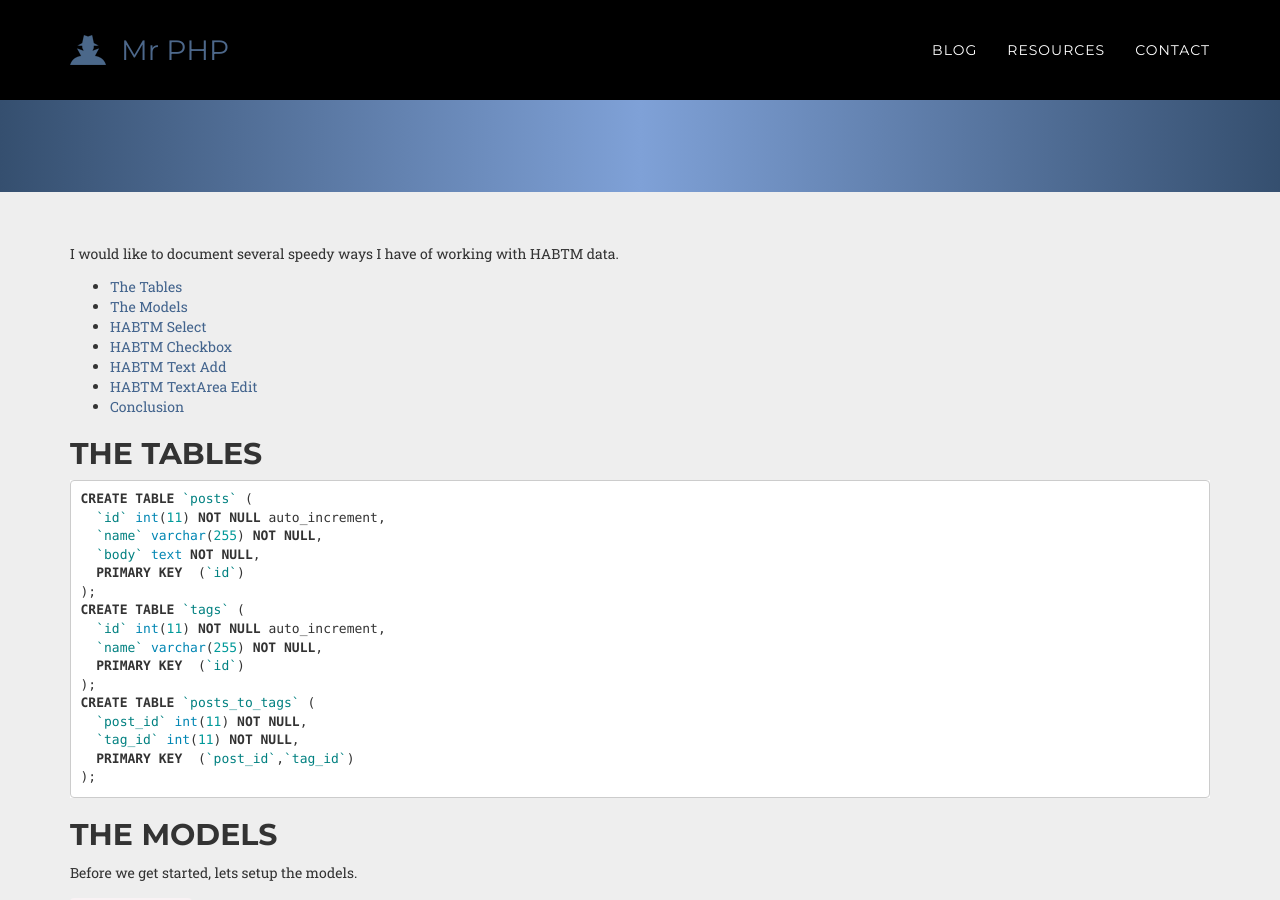
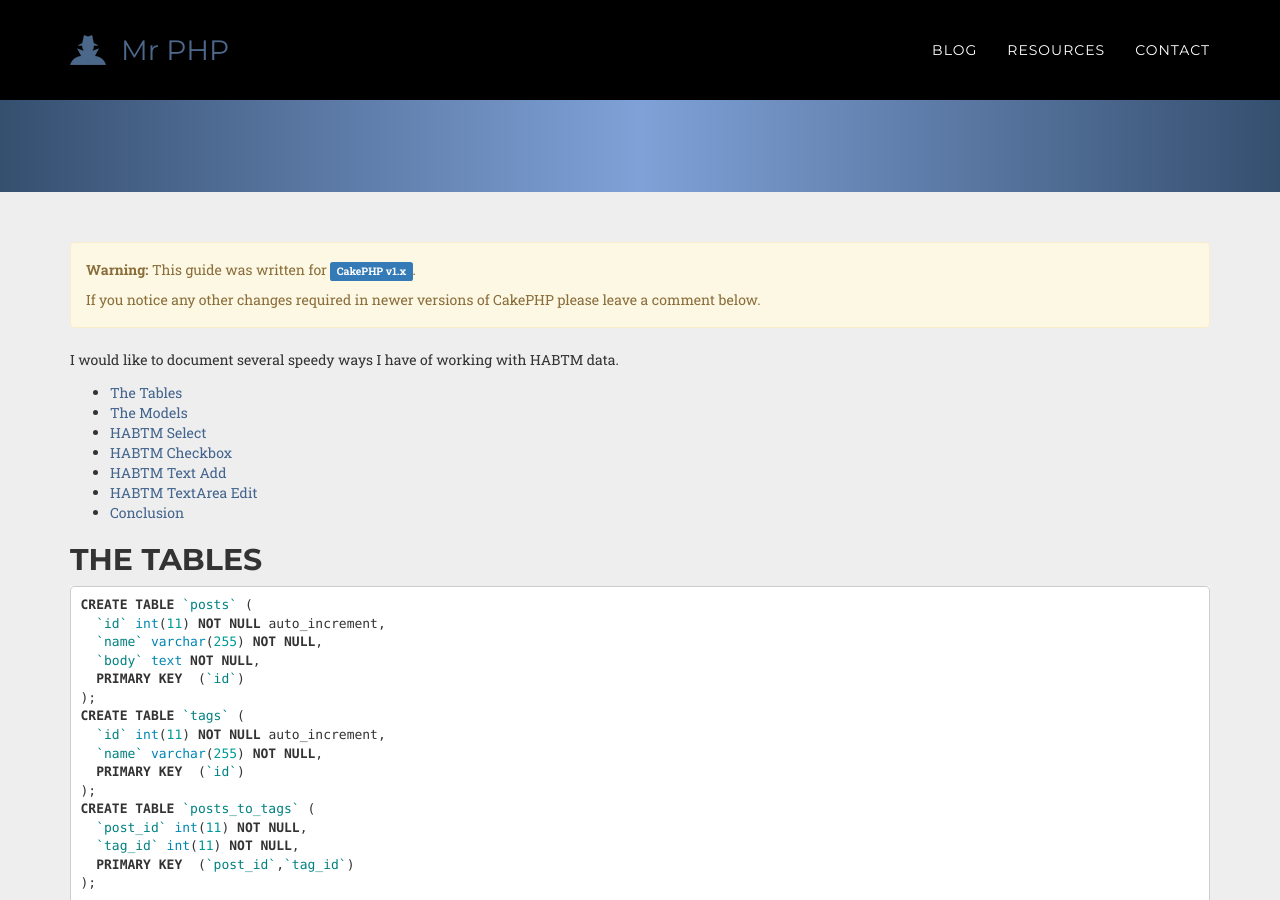
Before and after one commit to mr-php/mr-php.github.io, a Jekyll site: the page built from _posts/2008-10-04-working-with-habtm-form-data-in-cakephp.md, in a window 1280 px wide and 900 px high, scrolled down 341 px. Built offline with Jekyll 4.4.1, drawn with Linux system fonts in a browser that asks for light colours; nearby versions of some CDN libraries; some web fonts are replaced; Markdown is read by kramdown in place of the engine named in the settings; comment, search, counter and statistics services are not loaded.

Commit message:
Update 2008-10-04-working-with-habtm-form-data-in-cakephp.md

```diff
--- a/_posts/2008-10-04-working-with-habtm-form-data-in-cakephp.md
+++ b/_posts/2008-10-04-working-with-habtm-form-data-in-cakephp.md
@@ -1,6 +1,7 @@
 ---
 layout: post
 title: Working with HABTM Form Data in CakePHP
+excerpt: I would like to document several speedy ways I have of working with HABTM data.
 tags: [cakephp]
 redirect_from:
 - /blog/working-habtm-form-data-cakephp/
@@ -8,9 +9,13 @@
 - /code/working-with-habtm-form-data-in-cakephp/
 - /code/code-category/cakephp/cakephp-1-2/working-habtm-form-data-cakephp/
 ---
+
+<div class="alert alert-warning" role="alert">
+	<p><strong>Warning:</strong> This guide was written for <span class="label label-primary">CakePHP v1.x</span>.</p>
+	<p>If you notice any other changes required in newer versions of CakePHP please leave a comment below.</p>
+</div>
+
 I would like to document several speedy ways I have of working with HABTM data.
-
-<!--break-->
 
 * <a href="#tables">The Tables</a>
 * <a href="#models">The Models</a>
```
